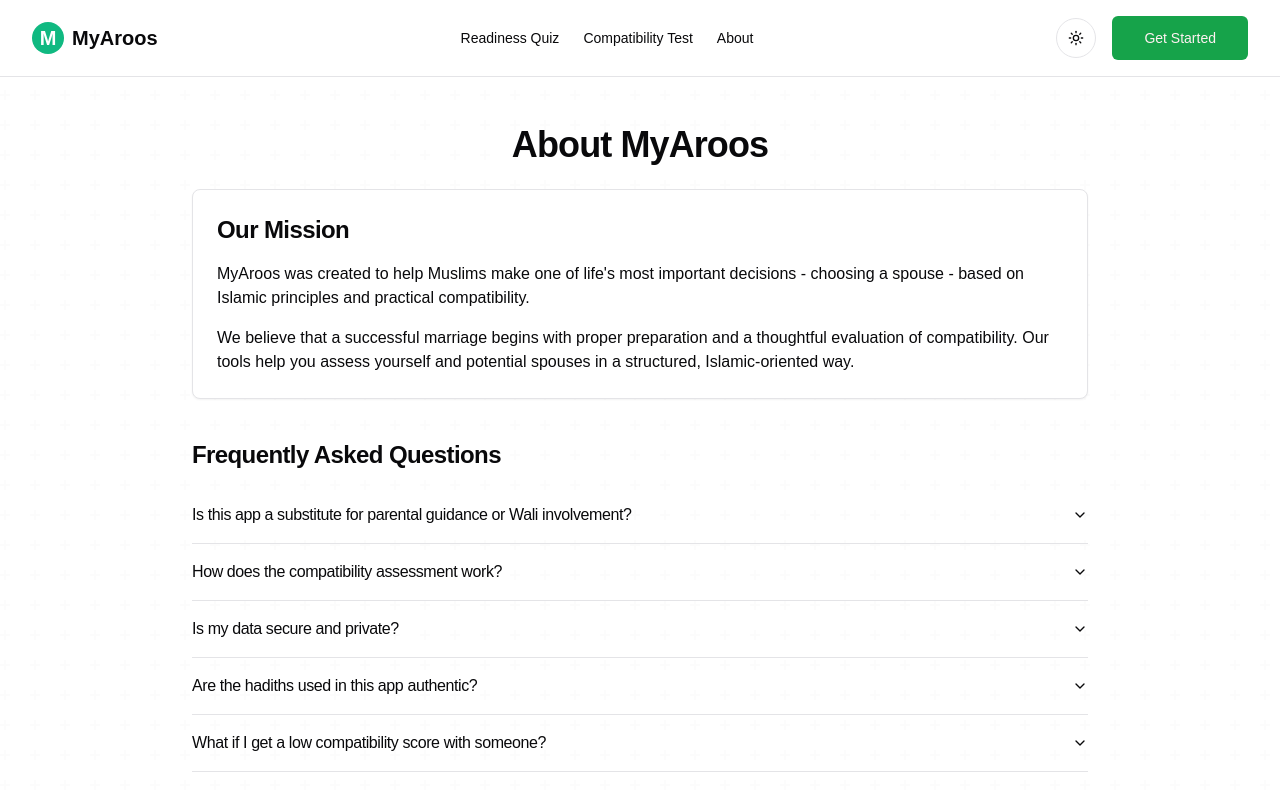
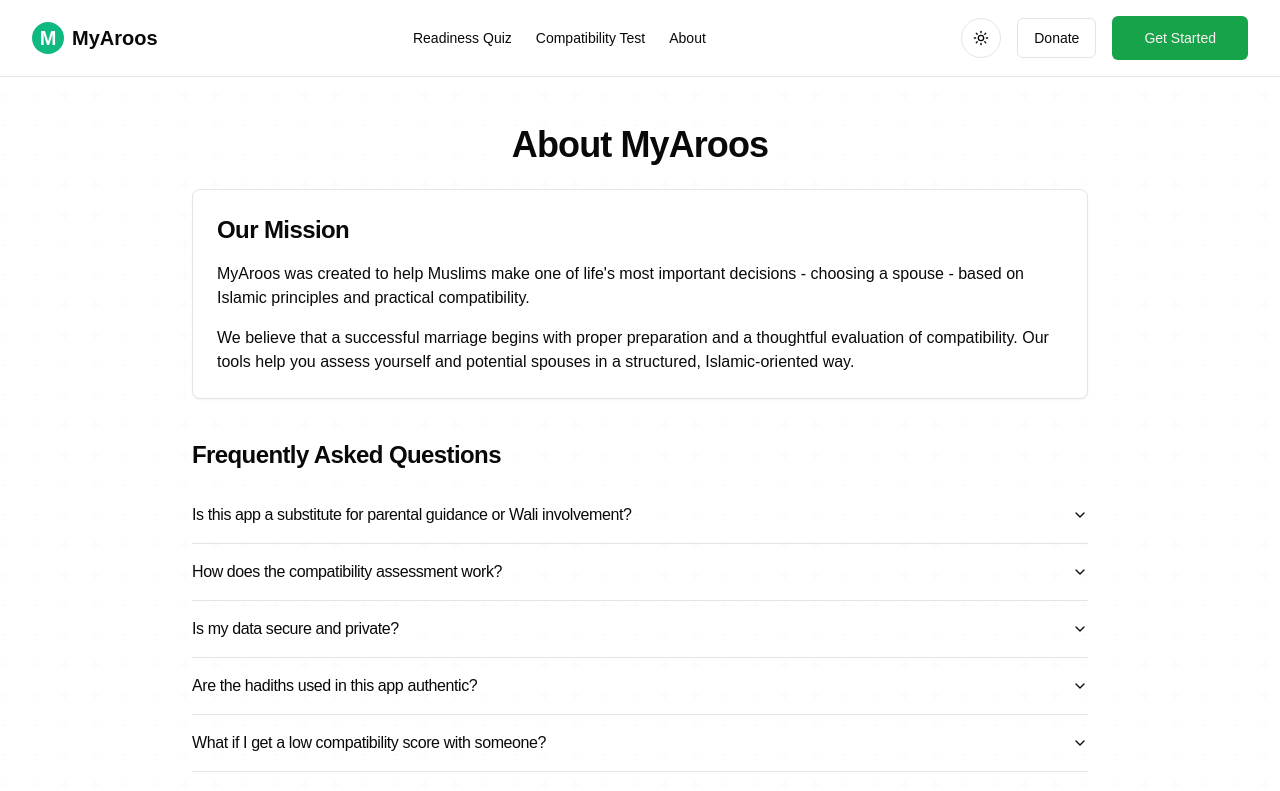
Before and after one commit to kolapoimam/myaroos-matchmaker, a React (Vite) app: page /about in a window 1280 px wide. Shown: the top 791 px of the page. Built offline with nearby package versions, Linux system fonts and the light colour scheme.

Commit message:
Update Navbar.tsx
Donate button

```diff
--- a/src/components/Navbar.tsx
+++ b/src/components/Navbar.tsx
@@ -1,4 +1,3 @@
-
 import { Button } from "@/components/ui/button";
 import { ThemeToggle } from "./ThemeToggle";
 import { Link } from "react-router-dom";
@@ -55,7 +54,12 @@ export default function Navbar() {
         <div className="flex items-center gap-4">
           <ThemeToggle />
 
-          <div className="hidden md:block">
+          <div className="hidden md:flex items-center gap-4">
+            <Button asChild variant="outline">
+              <a href="https://paystack.com/pay/myaroos" target="_blank" rel="noopener noreferrer">
+                Donate
+              </a>
+            </Button>
             <Button asChild size="lg">
               <Link to="/marriage-readiness">Get Started</Link>
             </Button>
@@ -79,7 +83,12 @@ export default function Navbar() {
                 <Link to="/about" className="text-lg font-medium hover:text-brand-green transition-colors">
                   About
                 </Link>
-                <Button asChild className="mt-4">
+                <Button asChild variant="outline" className="mt-4">
+                  <a href="https://paystack.com/pay/myaroos" target="_blank" rel="noopener noreferrer">
+                    Donate
+                  </a>
+                </Button>
+                <Button asChild>
                   <Link to="/marriage-readiness">Get Started</Link>
                 </Button>
               </div>
```
